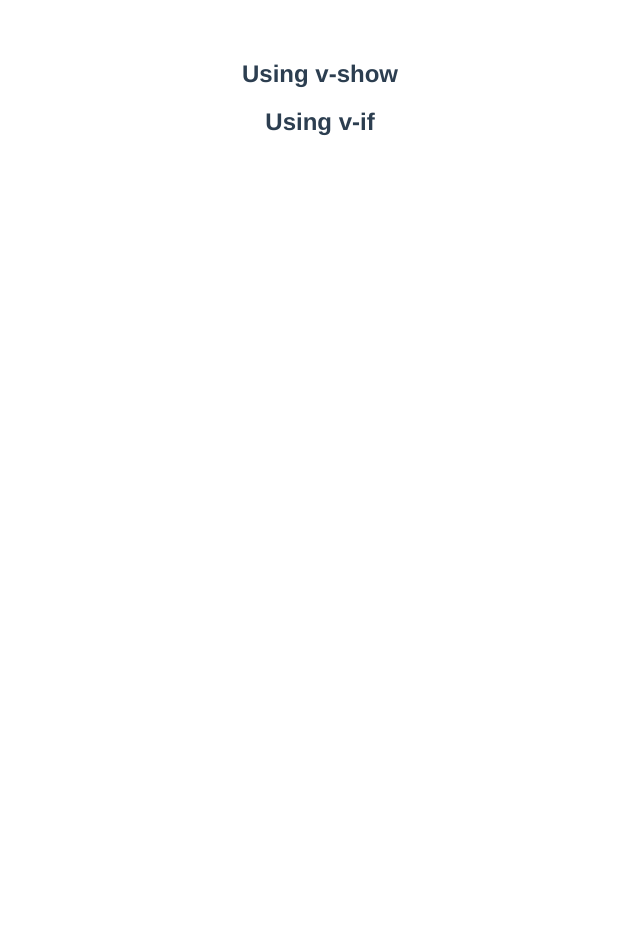
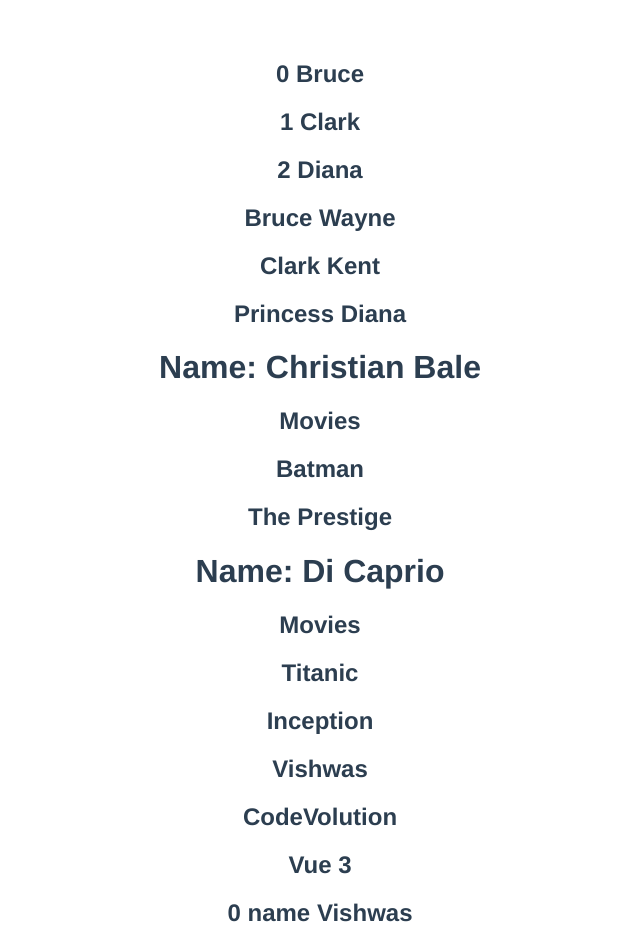
Before and after one commit to roman-ojha/vue, a Vue app in the folder Class/: page / in a window 1280 px wide. Shown: the top 948 px of the page, without its empty margins (320-960 px from the left). Before the commit the page ends 800 px from the top, so only its background shows below. Built offline with nearby package versions, Linux system fonts and the light colour scheme.

Commit message:
v-for directive for List rendering in Dom

```diff
--- a/Class/src/App.vue
+++ b/Class/src/App.vue
@@ -3,7 +3,7 @@
 </template>
 
 <script>
-import Application from "./Topic_Wise/12_Conditional_Rendering_02/App.vue";
+import Application from "./Topic_Wise/13_List_Rendering/App.vue";
 
 export default {
   name: "App",
--- /dev/null
+++ b/Class/src/Topic_Wise/13_List_Rendering/App.vue
@@ -0,0 +1,70 @@
+<template>
+  <!-- Iteration of Array of String -->
+  <h2 v-for="(name, index) in names" :key="index">{{ index }} {{ name }}</h2>
+  <!-- we also have to provide unique 'key' attribute -->
+
+  <!-- Iteration of Array of Object -->
+  <h2 v-for="(nameObj, index) in fullNames" :key="index">
+    {{ nameObj.first }} {{ nameObj.last }}
+  </h2>
+
+  <!-- Iteration of Array of Arrays -->
+  <div v-for="actor in actors" :key="actor.name">
+    <h1>Name: {{ actor.name }}</h1>
+    <h2>Movies</h2>
+    <h2 v-for="movie in actor.movies" :key="movie">{{ movie }}</h2>
+  </div>
+
+  <!-- Iteration to Property of object -->
+  <h2 v-for="value in myInfo" :key="value">{{ value }}</h2>
+  <h2 v-for="(value, key, index) in myInfo" :key="value">
+    {{ index }} {{ key }} {{ value }}
+  </h2>
+</template>
+<script>
+export default {
+  data() {
+    return {
+      names: ["Bruce", "Clark", "Diana"],
+      fullNames: [
+        { first: "Bruce", last: "Wayne" },
+        { first: "Clark", last: "Kent" },
+        { first: "Princess", last: "Diana" },
+      ],
+      actors: [
+        {
+          name: "Christian Bale",
+          movies: ["Batman", "The Prestige"],
+        },
+        {
+          name: "Di Caprio",
+          movies: ["Titanic", "Inception"],
+        },
+      ],
+      myInfo: {
+        name: "Vishwas",
+        channel: "CodeVolution",
+        course: "Vue 3",
+      },
+    };
+  },
+};
+</script>
+
+<style>
+.underline {
+  text-decoration: underline;
+}
+
+.promoted {
+  font-style: italic;
+}
+
+.new {
+  color: olivedrab;
+}
+
+.sold-out {
+  color: red;
+}
+</style>
```
Also changed, not shown: Class/src/Topic_Wise/13_List_Rendering/13_List_Rendering.txt (added).
